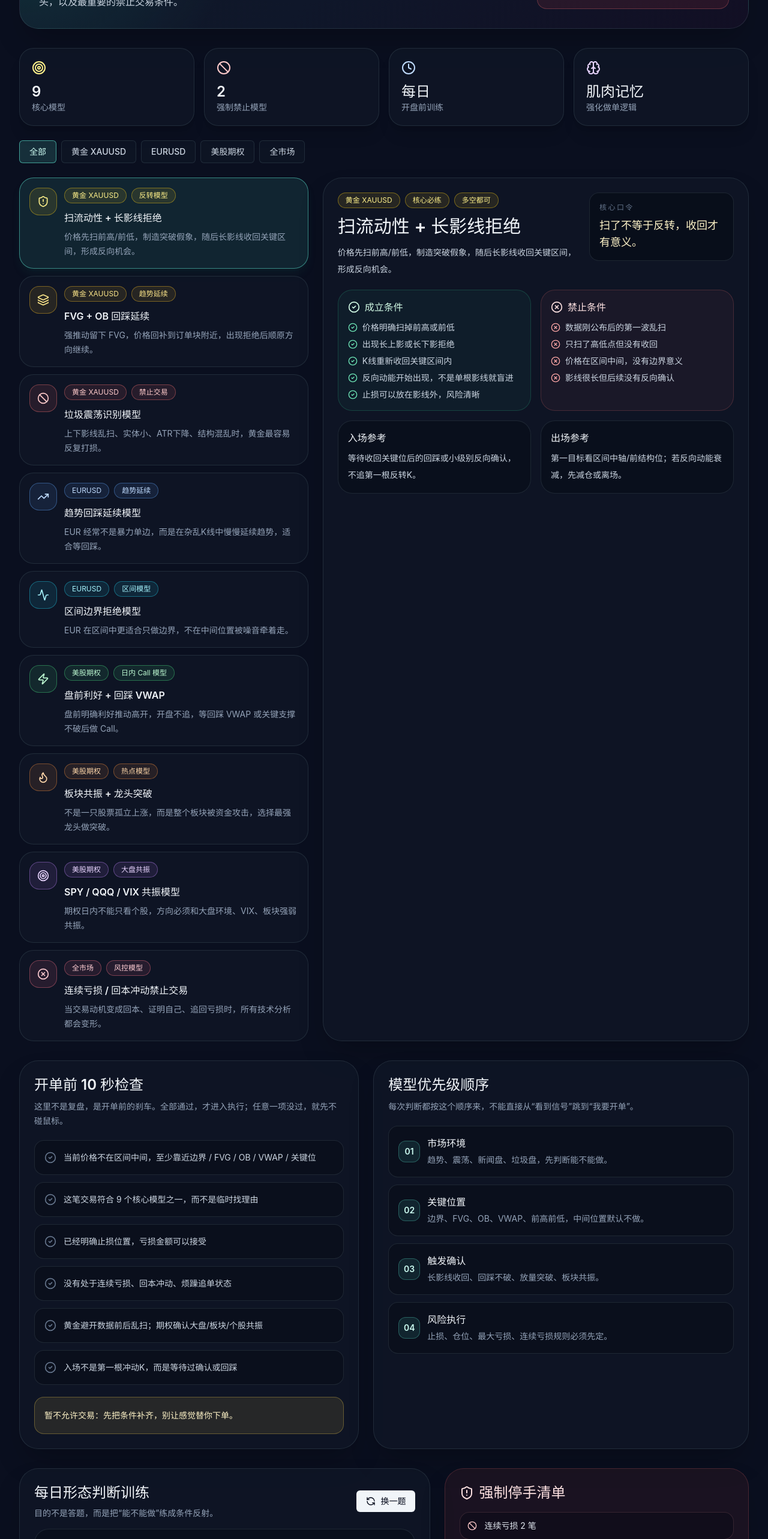
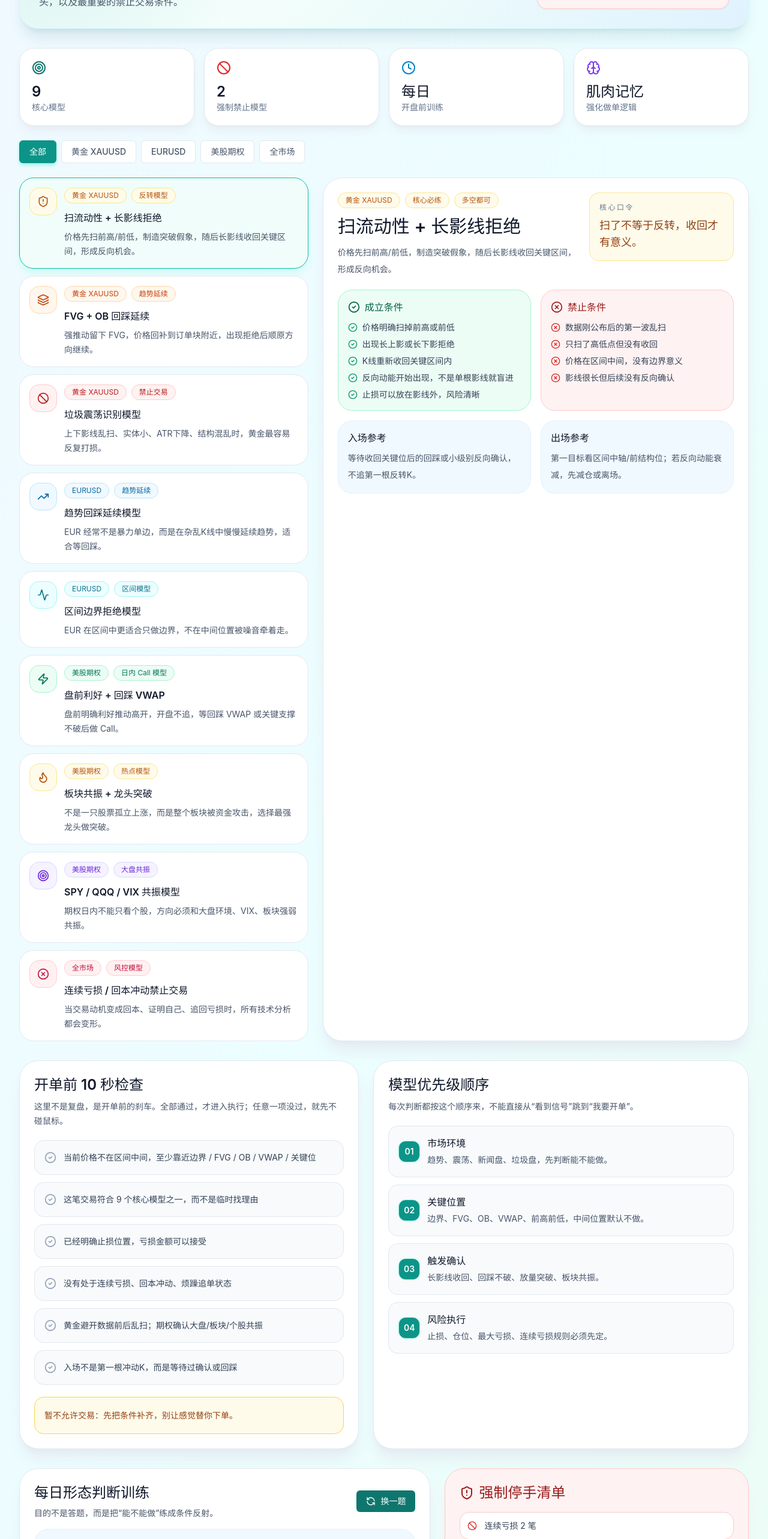
Before and after one commit to TPCapital/ModelTrade-, a React (Vite) app: page / in a window 1280 px wide. Shown: the part 200-2766 px from the top of the page at 60% size. Built offline with nearby package versions, Linux system fonts and the light colour scheme.

Commit message:
Add files via upload

```diff
--- a/src/App.jsx
+++ b/src/App.jsx
@@ -315,15 +315,15 @@ const preTradeChecks = [
 ];
 
 const colorMap = {
-  yellow: "border-yellow-400/40 bg-yellow-400/10 text-yellow-200",
-  amber: "border-amber-400/40 bg-amber-400/10 text-amber-200",
-  red: "border-red-400/40 bg-red-400/10 text-red-200",
-  blue: "border-blue-400/40 bg-blue-400/10 text-blue-200",
-  cyan: "border-cyan-400/40 bg-cyan-400/10 text-cyan-200",
-  green: "border-green-400/40 bg-green-400/10 text-green-200",
-  orange: "border-orange-400/40 bg-orange-400/10 text-orange-200",
-  purple: "border-purple-400/40 bg-purple-400/10 text-purple-200",
-  rose: "border-rose-400/40 bg-rose-400/10 text-rose-200",
+  yellow: "border-amber-200 bg-amber-50 text-amber-700",
+  amber: "border-orange-200 bg-orange-50 text-orange-700",
+  red: "border-red-200 bg-red-50 text-red-700",
+  blue: "border-sky-200 bg-sky-50 text-sky-700",
+  cyan: "border-cyan-200 bg-cyan-50 text-cyan-700",
+  green: "border-emerald-200 bg-emerald-50 text-emerald-700",
+  orange: "border-amber-200 bg-amber-50 text-amber-700",
+  purple: "border-violet-200 bg-violet-50 text-violet-700",
+  rose: "border-rose-200 bg-rose-50 text-rose-700",
 };
 
 function cn(...classes) {
@@ -341,9 +341,9 @@ function CardContent({ children, className = "" }) {
 function Button({ children, className = "", variant = "default", type = "button", ...props }) {
   const variants = {
     default:
-      "inline-flex items-center justify-center rounded-md bg-slate-100 px-4 py-2 text-sm font-medium text-slate-950 transition hover:bg-white focus:outline-none focus:ring-2 focus:ring-teal-300/70",
+      "inline-flex items-center justify-center rounded-md bg-teal-700 px-4 py-2 text-sm font-medium text-white transition hover:bg-teal-800 focus:outline-none focus:ring-2 focus:ring-teal-400/70",
     ghost:
-      "inline-flex items-center justify-center rounded-md px-4 py-2 text-sm font-medium transition focus:outline-none focus:ring-2 focus:ring-teal-300/70",
+      "inline-flex items-center justify-center rounded-md px-4 py-2 text-sm font-medium transition focus:outline-none focus:ring-2 focus:ring-teal-400/70",
   };
 
   return (
@@ -363,8 +363,8 @@ function Badge({ children, color = "yellow" }) {
 
 function ChecklistItem({ text }) {
   return (
-    <li className="flex gap-2 text-sm text-slate-300">
-      <CheckCircle2 className="mt-0.5 h-4 w-4 shrink-0 text-emerald-300" />
+    <li className="flex gap-2 text-sm text-slate-700">
+      <CheckCircle2 className="mt-0.5 h-4 w-4 shrink-0 text-emerald-600" />
       <span>{text}</span>
     </li>
   );
@@ -372,8 +372,8 @@ function ChecklistItem({ text }) {
 
 function AvoidItem({ text }) {
   return (
-    <li className="flex gap-2 text-sm text-slate-300">
-      <XCircle className="mt-0.5 h-4 w-4 shrink-0 text-red-300" />
+    <li className="flex gap-2 text-sm text-slate-700">
+      <XCircle className="mt-0.5 h-4 w-4 shrink-0 text-red-600" />
       <span>{text}</span>
     </li>
   );
@@ -411,33 +411,33 @@ export default function TradingModelTrainingSystem() {
 
 
   return (
-    <div className="min-h-screen bg-[#0A0F1F] text-slate-100">
+    <div className="min-h-screen bg-gradient-to-br from-sky-50 via-cyan-50 to-emerald-50 text-slate-900">
       <div className="mx-auto max-w-7xl px-4 py-8 md:px-8">
         <motion.div
           initial={{ opacity: 0, y: 16 }}
           animate={{ opacity: 1, y: 0 }}
           transition={{ duration: 0.5 }}
-          className="mb-8 overflow-hidden rounded-[2rem] border border-cyan-100/10 bg-[radial-gradient(circle_at_top_left,rgba(20,184,166,0.18),transparent_30%),linear-gradient(135deg,#111827,#0F172A_45%,#120F24)] p-6 shadow-2xl md:p-8"
+          className="mb-8 overflow-hidden rounded-[2rem] border border-cyan-100 bg-[radial-gradient(circle_at_top_left,rgba(20,184,166,0.18),transparent_32%),linear-gradient(135deg,#FFFFFF,#F0FDFA_48%,#E0F2FE)] p-6 shadow-xl shadow-cyan-900/10 md:p-8"
         >
           <div className="flex flex-col gap-6 md:flex-row md:items-end md:justify-between">
             <div>
               <div className="mb-3 flex flex-wrap gap-2">
-                <Badge color="yellow">交易模型训练系统 v1.0</Badge>
+                <Badge color="cyan">交易模型训练系统 v1.0</Badge>
                 <Badge color="red">先风控，后机会</Badge>
               </div>
               <h1 className="text-3xl font-semibold tracking-tight md:text-5xl">
                 黄金 / EUR / 期权高胜率形态强化面板
               </h1>
-              <p className="mt-4 max-w-3xl text-sm leading-7 text-slate-300 md:text-base">
+              <p className="mt-4 max-w-3xl text-sm leading-7 text-slate-600 md:text-base">
                 每天只训练少数真正值得做的模型：扫流动性、FVG + OB、趋势回踩、区间边界、期权大盘共振、板块龙头，以及最重要的禁止交易条件。
               </p>
             </div>
-            <div className="rounded-2xl border border-red-400/30 bg-red-500/10 p-4 md:w-80">
-              <div className="flex items-center gap-2 text-red-200">
+            <div className="rounded-2xl border border-red-200 bg-red-50 p-4 shadow-sm md:w-80">
+              <div className="flex items-center gap-2 text-red-700">
                 <ShieldAlert className="h-5 w-5" />
                 <span className="font-medium">今日默认规则</span>
               </div>
-              <p className="mt-2 text-sm leading-6 text-slate-300">
+              <p className="mt-2 text-sm leading-6 text-slate-600">
                 没有完整信号，不开单。连续亏损两笔，强制暂停。想回本的时候，所有技术判断自动降级。
               </p>
             </div>
@@ -445,32 +445,32 @@ export default function TradingModelTrainingSystem() {
         </motion.div>
 
         <div className="mb-6 grid gap-4 md:grid-cols-4">
-          <Card className="rounded-3xl border-cyan-100/10 bg-[#111827]/70 shadow-xl">
+          <Card className="rounded-3xl border-slate-200 bg-white shadow-lg shadow-slate-200/70">
             <CardContent className="p-5">
-              <Target className="mb-3 h-6 w-6 text-yellow-200" />
+              <Target className="mb-3 h-6 w-6 text-teal-700" />
               <div className="text-2xl font-semibold">9</div>
-              <div className="text-sm text-slate-400">核心模型</div>
+              <div className="text-sm text-slate-500">核心模型</div>
             </CardContent>
           </Card>
-          <Card className="rounded-3xl border-cyan-100/10 bg-[#111827]/70 shadow-xl">
+          <Card className="rounded-3xl border-slate-200 bg-white shadow-lg shadow-slate-200/70">
             <CardContent className="p-5">
-              <Ban className="mb-3 h-6 w-6 text-red-200" />
+              <Ban className="mb-3 h-6 w-6 text-red-600" />
               <div className="text-2xl font-semibold">2</div>
-              <div className="text-sm text-slate-400">强制禁止模型</div>
+              <div className="text-sm text-slate-500">强制禁止模型</div>
             </CardContent>
           </Card>
-          <Card className="rounded-3xl border-cyan-100/10 bg-[#111827]/70 shadow-xl">
+          <Card className="rounded-3xl border-slate-200 bg-white shadow-lg shadow-slate-200/70">
             <CardContent className="p-5">
-              <Clock className="mb-3 h-6 w-6 text-blue-200" />
+              <Clock className="mb-3 h-6 w-6 text-sky-600" />
               <div className="text-2xl font-semibold">每日</div>
-              <div className="text-sm text-slate-400">开盘前训练</div>
+              <div className="text-sm text-slate-500">开盘前训练</div>
             </CardContent>
           </Card>
-          <Card className="rounded-3xl border-cyan-100/10 bg-[#111827]/70 shadow-xl">
+          <Card className="rounded-3xl border-slate-200 bg-white shadow-lg shadow-slate-200/70">
             <CardContent className="p-5">
-              <Brain className="mb-3 h-6 w-6 text-purple-200" />
+              <Brain className="mb-3 h-6 w-6 text-violet-600" />
               <div className="text-2xl font-semibold">肌肉记忆</div>
-              <div className="text-sm text-slate-400">强化做单逻辑</div>
+              <div className="text-sm text-slate-500">强化做单逻辑</div>
             </CardContent>
           </Card>
         </div>
@@ -483,8 +483,8 @@ export default function TradingModelTrainingSystem() {
               variant="ghost"
               className={`rounded-full border px-4 ${
                 marketFilter === market
-                  ? "border-teal-300/60 bg-teal-300/15 text-teal-100"
-                  : "border-cyan-100/10 bg-[#101827]/60 text-slate-300 hover:bg-cyan-300/[0.08]"
+                  ? "border-teal-600 bg-teal-600 text-white shadow-md shadow-teal-200"
+                  : "border-slate-200 bg-white text-slate-600 hover:border-teal-200 hover:bg-teal-50"
               }`}
             >
               {market}
@@ -503,8 +503,8 @@ export default function TradingModelTrainingSystem() {
                   onClick={() => setSelectedId(model.id)}
                   className={`w-full rounded-3xl border p-4 text-left transition ${
                     active
-                      ? "border-teal-300/50 bg-teal-300/10 shadow-lg shadow-teal-900/20"
-                      : "border-cyan-100/10 bg-[#101827]/70 hover:bg-cyan-300/[0.07]"
+                      ? "border-teal-500 bg-teal-50 shadow-lg shadow-teal-100"
+                      : "border-slate-200 bg-white hover:border-teal-200 hover:bg-teal-50/70"
                   }`}
                 >
                   <div className="flex items-start gap-3">
@@ -516,8 +516,8 @@ export default function TradingModelTrainingSystem() {
                         <Badge color={model.color}>{model.market}</Badge>
                         <Badge color={model.color}>{model.category}</Badge>
                       </div>
-                      <h3 className="mt-3 font-semibold text-slate-100">{model.title}</h3>
-                      <p className="mt-2 line-clamp-2 text-sm leading-6 text-slate-400">
+                      <h3 className="mt-3 font-semibold text-slate-900">{model.title}</h3>
+                      <p className="mt-2 line-clamp-2 text-sm leading-6 text-slate-600">
                         {model.summary}
                       </p>
                     </div>
@@ -532,7 +532,7 @@ export default function TradingModelTrainingSystem() {
             initial={{ opacity: 0, y: 12 }}
             animate={{ opacity: 1, y: 0 }}
             transition={{ duration: 0.25 }}
-            className="rounded-[2rem] border border-cyan-100/10 bg-[#111827]/70 p-5 shadow-2xl md:p-6"
+            className="rounded-[2rem] border border-slate-200 bg-white p-5 shadow-xl shadow-slate-200/80 md:p-6"
           >
             <div className="mb-5 flex flex-col gap-4 md:flex-row md:items-start md:justify-between">
               <div>
@@ -542,17 +542,17 @@ export default function TradingModelTrainingSystem() {
                   <Badge color={selectedModel.color}>{selectedModel.direction}</Badge>
                 </div>
                 <h2 className="text-2xl font-semibold md:text-3xl">{selectedModel.title}</h2>
-                <p className="mt-3 text-sm leading-7 text-slate-300">{selectedModel.summary}</p>
+                <p className="mt-3 text-sm leading-7 text-slate-600">{selectedModel.summary}</p>
               </div>
-              <div className="rounded-2xl border border-cyan-100/10 bg-[#070B16]/65 p-4 md:w-72">
+              <div className="rounded-2xl border border-amber-200 bg-amber-50 p-4 md:w-72">
                 <div className="text-xs uppercase tracking-[0.2em] text-slate-500">核心口令</div>
-                <div className="mt-2 text-lg font-medium text-amber-100">{selectedModel.mantra}</div>
+                <div className="mt-2 text-lg font-medium text-amber-800">{selectedModel.mantra}</div>
               </div>
             </div>
 
             <div className="grid gap-4 md:grid-cols-2">
-              <div className="rounded-3xl border border-emerald-400/20 bg-emerald-400/5 p-4">
-                <h3 className="mb-3 flex items-center gap-2 font-semibold text-emerald-100">
+              <div className="rounded-3xl border border-emerald-200 bg-emerald-50 p-4">
+                <h3 className="mb-3 flex items-center gap-2 font-semibold text-emerald-800">
                   <CheckCircle2 className="h-5 w-5" /> 成立条件
                 </h3>
                 <ul className="space-y-2">
@@ -562,8 +562,8 @@ export default function TradingModelTrainingSystem() {
                 </ul>
               </div>
 
-              <div className="rounded-3xl border border-red-400/20 bg-red-400/5 p-4">
-                <h3 className="mb-3 flex items-center gap-2 font-semibold text-red-100">
+              <div className="rounded-3xl border border-red-200 bg-red-50 p-4">
+                <h3 className="mb-3 flex items-center gap-2 font-semibold text-red-800">
                   <XCircle className="h-5 w-5" /> 禁止条件
                 </h3>
                 <ul className="space-y-2">
@@ -575,23 +575,23 @@ export default function TradingModelTrainingSystem() {
             </div>
 
             <div className="mt-4 grid gap-4 md:grid-cols-2">
-              <div className="rounded-3xl border border-cyan-100/10 bg-[#070B16]/55 p-4">
-                <h3 className="mb-2 font-semibold text-slate-100">入场参考</h3>
-                <p className="text-sm leading-7 text-slate-300">{selectedModel.entry}</p>
+              <div className="rounded-3xl border border-sky-100 bg-sky-50 p-4">
+                <h3 className="mb-2 font-semibold text-slate-900">入场参考</h3>
+                <p className="text-sm leading-7 text-slate-600">{selectedModel.entry}</p>
               </div>
-              <div className="rounded-3xl border border-cyan-100/10 bg-[#070B16]/55 p-4">
-                <h3 className="mb-2 font-semibold text-slate-100">出场参考</h3>
-                <p className="text-sm leading-7 text-slate-300">{selectedModel.exit}</p>
+              <div className="rounded-3xl border border-sky-100 bg-sky-50 p-4">
+                <h3 className="mb-2 font-semibold text-slate-900">出场参考</h3>
+                <p className="text-sm leading-7 text-slate-600">{selectedModel.exit}</p>
               </div>
             </div>
           </motion.div>
         </div>
 
         <div className="mt-8 grid gap-6 lg:grid-cols-[0.95fr_1.05fr]">
-          <Card className="rounded-[2rem] border-cyan-100/10 bg-[#111827]/70 shadow-2xl">
+          <Card className="rounded-[2rem] border-slate-200 bg-white shadow-xl shadow-slate-200/80">
             <CardContent className="p-5 md:p-6">
               <h2 className="text-2xl font-semibold">开单前 10 秒检查</h2>
-              <p className="mt-2 text-sm leading-6 text-slate-400">
+              <p className="mt-2 text-sm leading-6 text-slate-600">
                 这里不是复盘，是开单前的刹车。全部通过，才进入执行；任意一项没过，就先不碰鼠标。
               </p>
               <div className="mt-5 space-y-3">
@@ -603,11 +603,11 @@ export default function TradingModelTrainingSystem() {
                       onClick={() => toggleCheck(index)}
                       className={`flex w-full items-start gap-3 rounded-2xl border p-4 text-left transition ${
                         checked
-                          ? "border-teal-300/50 bg-teal-300/10 text-teal-50"
-                          : "border-cyan-100/10 bg-[#070B16]/45 text-slate-300 hover:bg-cyan-300/[0.08]"
+                          ? "border-teal-500 bg-teal-50 text-teal-900"
+                          : "border-slate-200 bg-slate-50 text-slate-700 hover:border-teal-200 hover:bg-teal-50"
                       }`}
                     >
-                      <CheckCircle2 className={`mt-0.5 h-5 w-5 shrink-0 ${checked ? "text-teal-200" : "text-slate-500"}`} />
+                      <CheckCircle2 className={`mt-0.5 h-5 w-5 shrink-0 ${checked ? "text-teal-600" : "text-slate-400"}`} />
                       <span className="text-sm leading-6">{item}</span>
                     </button>
                   );
@@ -616,8 +616,8 @@ export default function TradingModelTrainingSystem() {
               <div
                 className={`mt-5 rounded-2xl border p-4 text-sm leading-7 ${
                   allPreTradeChecked
-                    ? "border-teal-300/40 bg-teal-300/10 text-teal-100"
-                    : "border-amber-300/30 bg-amber-300/10 text-amber-100"
+                    ? "border-teal-300 bg-teal-50 text-teal-800"
+                    : "border-amber-300 bg-amber-50 text-amber-800"
                 }`}
               >
                 {allPreTradeChecked
@@ -627,10 +627,10 @@ export default function TradingModelTrainingSystem() {
             </CardContent>
           </Card>
 
-          <Card className="rounded-[2rem] border-cyan-100/10 bg-[#111827]/70 shadow-2xl">
+          <Card className="rounded-[2rem] border-slate-200 bg-white shadow-xl shadow-slate-200/80">
             <CardContent className="p-5 md:p-6">
               <h2 className="text-2xl font-semibold">模型优先级顺序</h2>
-              <p className="mt-2 text-sm leading-6 text-slate-400">
+              <p className="mt-2 text-sm leading-6 text-slate-600">
                 每次判断都按这个顺序来，不能直接从“看到信号”跳到“我要开单”。
               </p>
               <div className="mt-5 space-y-3">
@@ -640,14 +640,14 @@ export default function TradingModelTrainingSystem() {
                   ["03", "触发确认", "长影线收回、回踩不破、放量突破、板块共振。"],
                   ["04", "风险执行", "止损、仓位、最大亏损、连续亏损规则必须先定。"],
                 ].map(([num, title, desc]) => (
-                  <div key={num} className="rounded-2xl border border-cyan-100/10 bg-[#070B16]/45 p-4">
+                  <div key={num} className="rounded-2xl border border-slate-200 bg-slate-50 p-4">
                     <div className="flex items-center gap-3">
-                      <div className="flex h-9 w-9 items-center justify-center rounded-xl border border-teal-300/30 bg-teal-300/10 text-sm font-semibold text-teal-100">
+                      <div className="flex h-9 w-9 items-center justify-center rounded-xl border border-teal-200 bg-teal-600 text-sm font-semibold text-white">
                         {num}
                       </div>
                       <div>
-                        <div className="font-medium text-slate-100">{title}</div>
-                        <div className="mt-1 text-sm leading-6 text-slate-400">{desc}</div>
+                        <div className="font-medium text-slate-900">{title}</div>
+                        <div className="mt-1 text-sm leading-6 text-slate-600">{desc}</div>
                       </div>
                     </div>
                   </div>
@@ -658,22 +658,22 @@ export default function TradingModelTrainingSystem() {
         </div>
 
         <div className="mt-8 grid gap-6 lg:grid-cols-[1.15fr_0.85fr]">
-          <Card className="rounded-[2rem] border-cyan-100/10 bg-[#111827]/70 shadow-2xl">
+          <Card className="rounded-[2rem] border-slate-200 bg-white shadow-xl shadow-slate-200/80">
             <CardContent className="p-5 md:p-6">
               <div className="mb-4 flex flex-col justify-between gap-4 sm:flex-row sm:items-center">
                 <div>
                   <h2 className="text-2xl font-semibold">每日形态判断训练</h2>
-                  <p className="mt-2 text-sm text-slate-400">目的不是答题，而是把“能不能做”练成条件反射。</p>
+                  <p className="mt-2 text-sm text-slate-600">目的不是答题，而是把“能不能做”练成条件反射。</p>
                 </div>
                 <Button
                   onClick={nextQuestion}
-                  className="w-full rounded-full bg-cyan-100/10 text-slate-100 hover:bg-cyan-100/20 sm:w-auto"
+                  className="w-full rounded-full bg-teal-600 text-white hover:bg-teal-700 sm:w-auto"
                 >
                   <RefreshCcw className="mr-2 h-4 w-4" /> 换一题
                 </Button>
               </div>
 
-              <div className="rounded-3xl border border-cyan-100/10 bg-[#070B16]/55 p-5">
+              <div className="rounded-3xl border border-sky-100 bg-sky-50 p-5">
                 <h3 className="text-lg font-medium leading-8">{question.question}</h3>
                 <div className="mt-5 grid gap-3 md:grid-cols-2">
                   {question.options.map((option, index) => {
@@ -686,10 +686,10 @@ export default function TradingModelTrainingSystem() {
                         onClick={() => setSelectedAnswer(index)}
                         className={`rounded-2xl border p-4 text-left text-sm transition ${
                           correct
-                            ? "border-emerald-300/60 bg-emerald-400/15 text-emerald-100"
+                            ? "border-emerald-400 bg-emerald-100 text-emerald-900"
                             : wrong
-                              ? "border-red-300/60 bg-red-400/15 text-red-100"
-                              : "border-cyan-100/10 bg-[#111827]/70 text-slate-300 hover:bg-cyan-300/[0.08]"
+                              ? "border-red-400 bg-red-100 text-red-900"
+                              : "border-slate-200 bg-white text-slate-700 hover:border-teal-200 hover:bg-teal-50"
                         }`}
                       >
                         {option}
@@ -702,21 +702,21 @@ export default function TradingModelTrainingSystem() {
                   <motion.div
                     initial={{ opacity: 0, y: 8 }}
                     animate={{ opacity: 1, y: 0 }}
-                    className="mt-5 rounded-2xl border border-amber-300/30 bg-amber-300/10 p-4"
+                    className="mt-5 rounded-2xl border border-amber-300 bg-amber-50 p-4"
                   >
-                    <div className="font-medium text-amber-100">
+                    <div className="font-medium text-amber-800">
                       {selectedAnswer === question.answer ? "判断正确" : "判断错误"}
                     </div>
-                    <p className="mt-2 text-sm leading-7 text-slate-300">{question.explain}</p>
+                    <p className="mt-2 text-sm leading-7 text-slate-700">{question.explain}</p>
                   </motion.div>
                 )}
               </div>
             </CardContent>
           </Card>
 
-          <Card className="rounded-[2rem] border-red-400/20 bg-red-500/[0.07] shadow-2xl">
+          <Card className="rounded-[2rem] border-red-200 bg-red-50 shadow-xl shadow-red-100/60">
             <CardContent className="p-5 md:p-6">
-              <h2 className="mb-4 flex items-center gap-2 text-2xl font-semibold text-red-100">
+              <h2 className="mb-4 flex items-center gap-2 text-2xl font-semibold text-red-800">
                 <ShieldAlert className="h-6 w-6" /> 强制停手清单
               </h2>
               <div className="space-y-3">
@@ -730,13 +730,13 @@ export default function TradingModelTrainingSystem() {
                   "没有提前确定止损",
                   "只是因为感觉要涨/跌",
                 ].map((item) => (
-                  <div key={item} className="flex items-center gap-3 rounded-2xl border border-red-300/15 bg-[#070B16]/45 p-3">
-                    <Ban className="h-4 w-4 shrink-0 text-red-200" />
-                    <span className="text-sm text-slate-200">{item}</span>
+                  <div key={item} className="flex items-center gap-3 rounded-2xl border border-red-200 bg-white p-3">
+                    <Ban className="h-4 w-4 shrink-0 text-red-600" />
+                    <span className="text-sm text-slate-700">{item}</span>
                   </div>
                 ))}
               </div>
-              <div className="mt-5 rounded-2xl border border-red-300/30 bg-red-400/10 p-4 text-sm leading-7 text-red-100">
+              <div className="mt-5 rounded-2xl border border-red-300 bg-red-100 p-4 text-sm leading-7 text-red-800">
                 触发任意一项，都不是错过机会，而是在避免灾难。交易最强的能力，是知道什么时候不交易。
               </div>
             </CardContent>
--- a/src/index.css
+++ b/src/index.css
@@ -3,7 +3,7 @@
 @tailwind utilities;
 
 :root {
-  color-scheme: dark;
+  color-scheme: light;
   font-synthesis: none;
   text-rendering: optimizeLegibility;
   -webkit-font-smoothing: antialiased;
@@ -15,14 +15,14 @@
 }
 
 html {
-  background: #0A0F1F;
+  background: #F4F9FB;
 }
 
 body {
   margin: 0;
   min-width: 320px;
   min-height: 100vh;
-  background: #0A0F1F;
+  background: #F4F9FB;
 }
 
 button {
```
